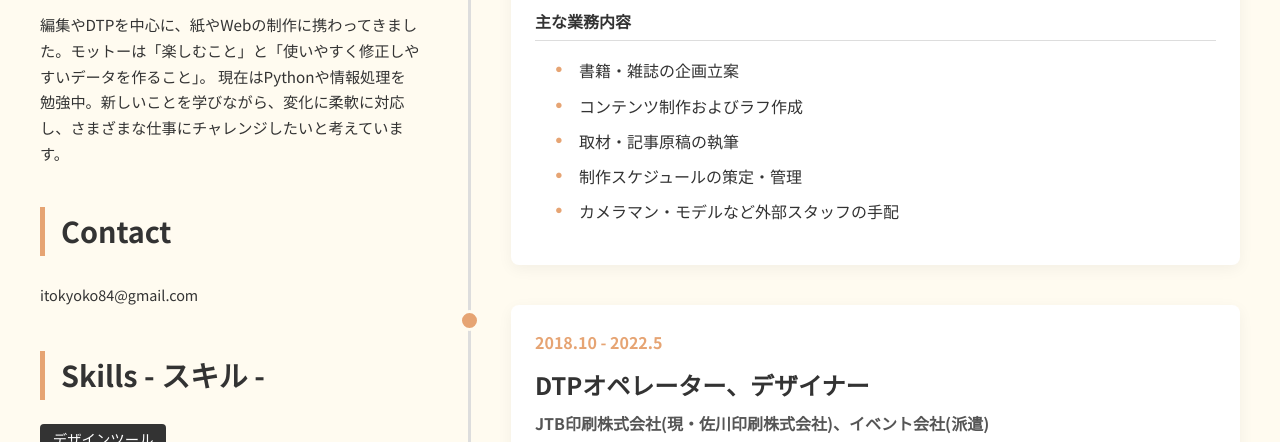
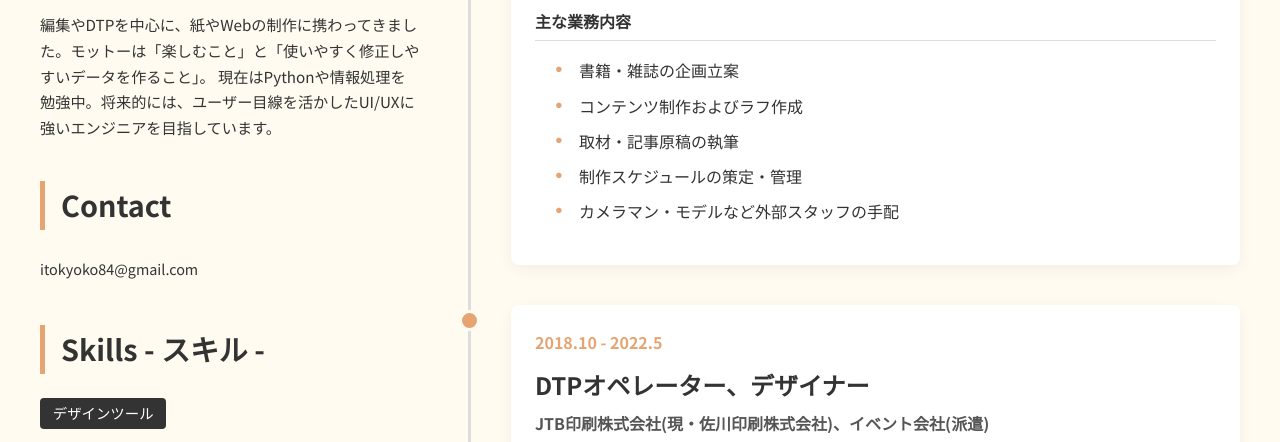
Before and after one commit to kyoppu84/history, a plain HTML site: page index.html in a window 1280 px wide. Shown: the part 346-788 px from the top of the page. Drawn offline with Linux system fonts and the light colour scheme.

Commit message:
index.html

```diff
--- a/index.html
+++ b/index.html
@@ -19,7 +19,7 @@
                 <h1>伊藤 京子 <span class="en-name">ITO KYOKO</span></h1>
                 <p class="profile-summary">
                     編集やDTPを中心に、紙やWebの制作に携わってきました。モットーは「楽しむこと」と「使いやすく修正しやすいデータを作ること」。
-                    現在はPythonや情報処理を勉強中。新しいことを学びながら、変化に柔軟に対応し、さまざまな仕事にチャレンジしたいと考えています。
+                    現在はPythonや情報処理を勉強中。将来的には、ユーザー目線を活かしたUI/UXに強いエンジニアを目指しています。
                 </p>
             </header>
 
```
